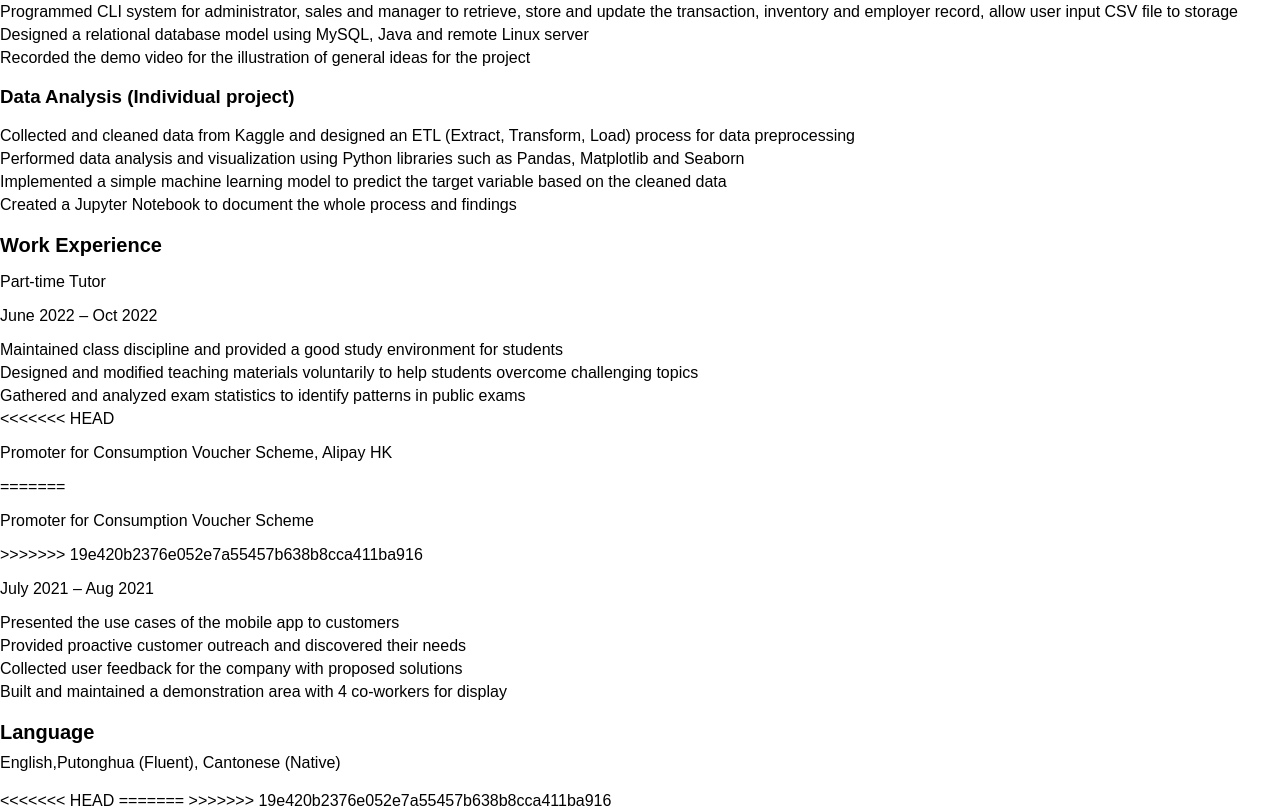
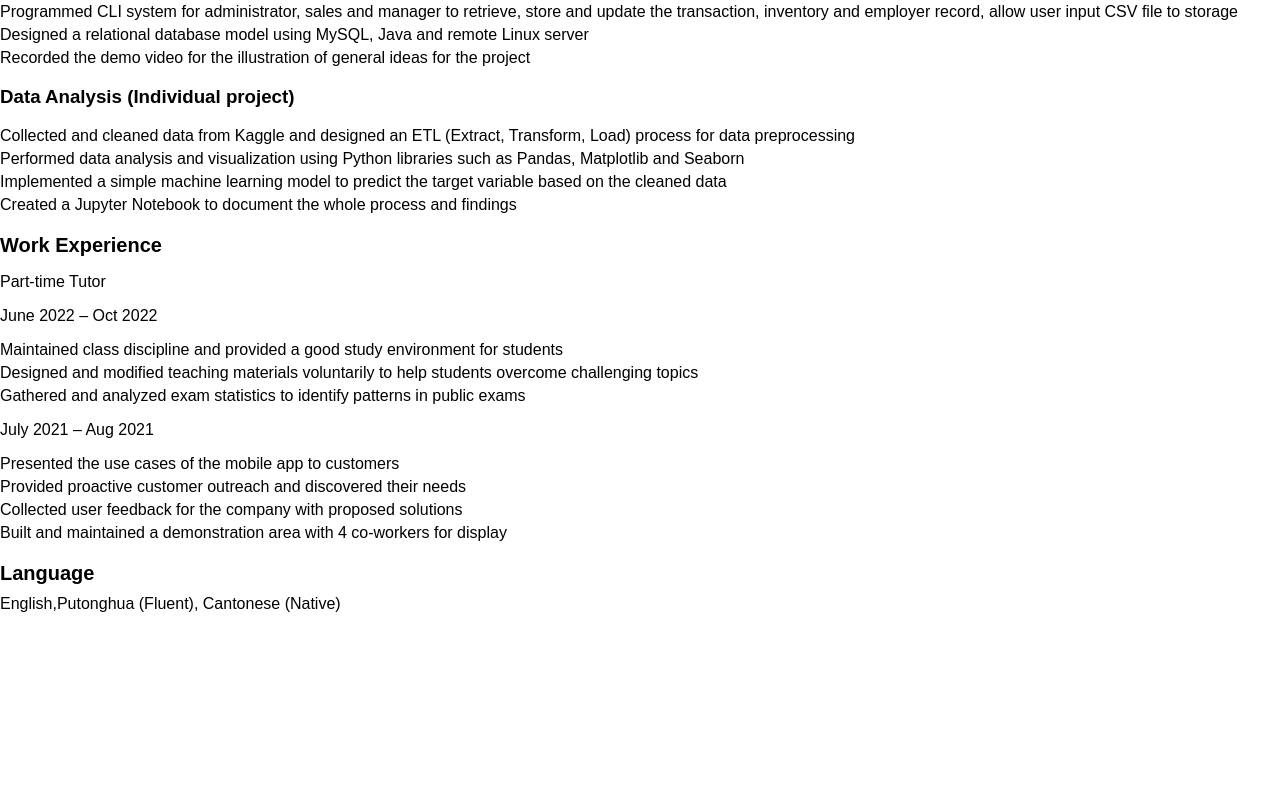
Before and after one commit to wilsionlo2468/wilsionlo2468.github.io, a plain HTML site: page index.html in a window 1280 px wide. Shown: the part 574-1384 px from the top of the page. After the commit the page ends 1207 px from the top, so only its background shows below. Drawn offline with Linux system fonts and the light colour scheme.

Commit message:
Update index.html

```diff
--- a/index.html
+++ b/index.html
@@ -127,11 +127,7 @@
 				</ul>
 			</li>
 			<li>
-<<<<<<< HEAD
-				<p>Promoter for Consumption Voucher Scheme, Alipay HK</p>
-=======
-				<p>Promoter for Consumption Voucher Scheme</p>
->>>>>>> 19e420b2376e052e7a55457b638b8cca411ba916
+
 				<p>July 2021 – Aug 2021</p>
 				<ul>
 					<li>Presented the use cases of the mobile app to customers</li>
@@ -152,8 +148,4 @@
 	</section>
 
 </body>
-<<<<<<< HEAD
 </html>
-=======
-</html>
->>>>>>> 19e420b2376e052e7a55457b638b8cca411ba916
```
